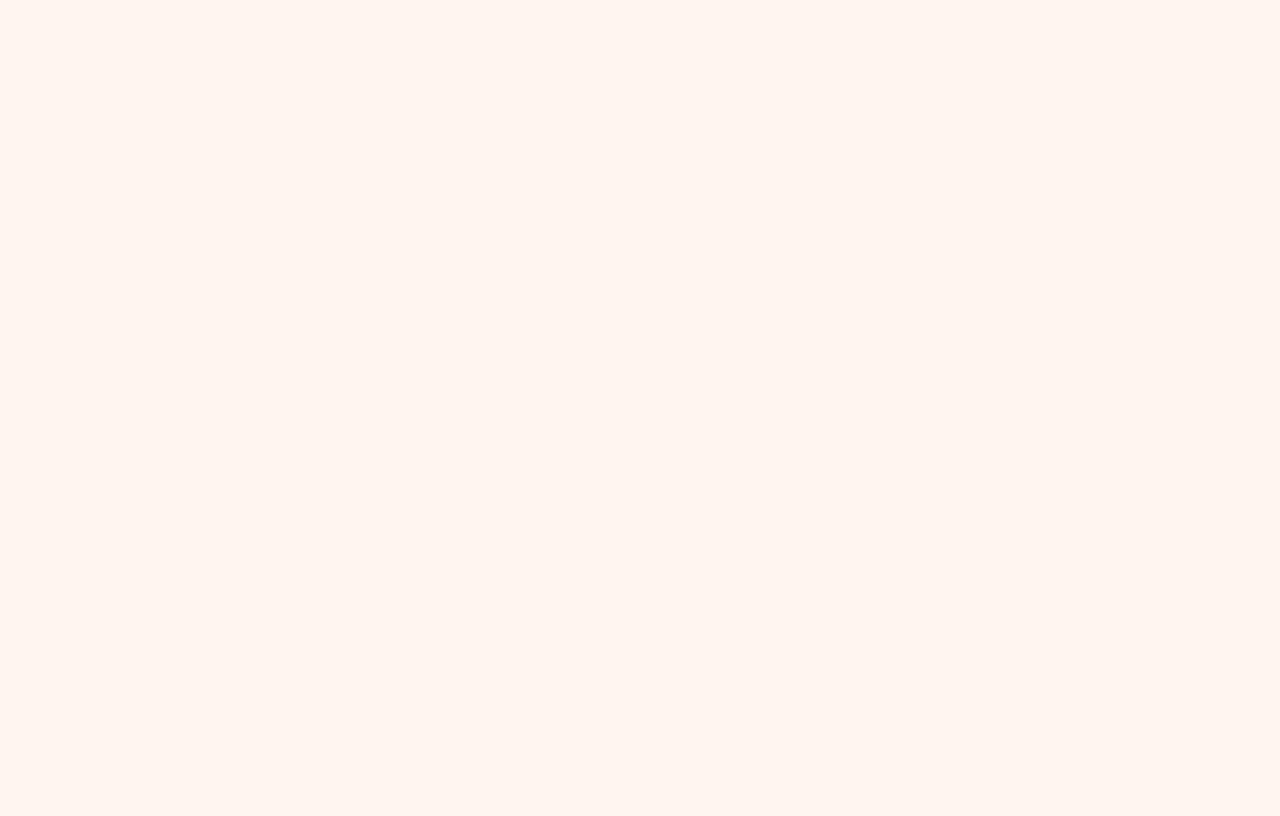
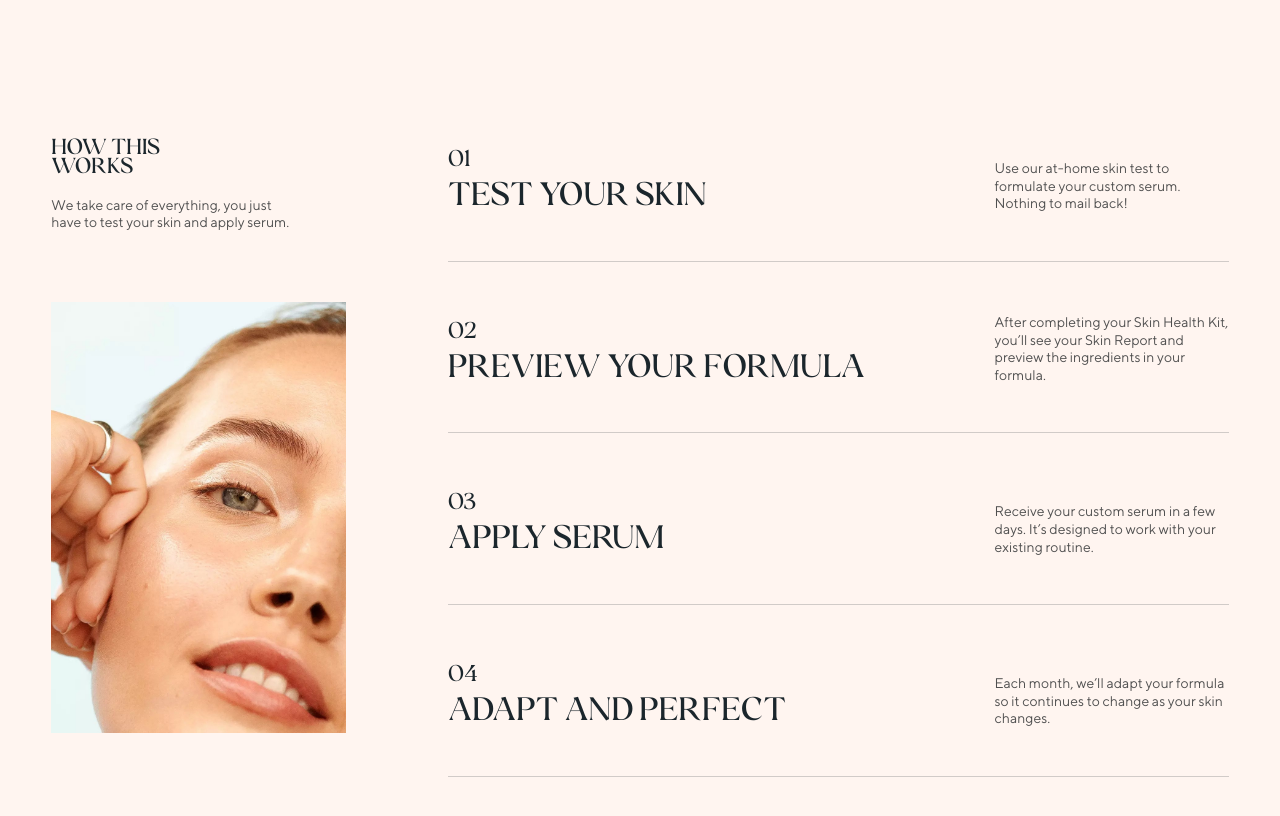
Before and after one commit to vittoriobusatta/Muteza, a React (Create React App) app: page / in a window 1280 px wide. Shown: the part 1900-2716 px from the top of the page. Before the commit the page ends 2038 px from the top, so only its background shows below. Built offline with nearby package versions, Linux system fonts and the light colour scheme.

Commit message:
add how section

```diff
--- a/src/App.js
+++ b/src/App.js
@@ -1,6 +1,7 @@
 import About from "./components/About";
 import Awwards from "./components/Awwards";
 import Header from "./components/Header";
+import How from "./components/How";
 import Landing from "./components/Landing";
 import "./scss/styles.scss";
 
@@ -11,6 +12,7 @@ function App() {
       <Awwards />
       <Landing />
       <About />
+      <How />
     </>
   );
 }
--- /dev/null
+++ b/src/components/How.js
@@ -0,0 +1,87 @@
+import React from "react";
+import how3 from "../assets/images/how3.jpg";
+
+
+function How() {
+  return (
+    <div>
+      <section class="c-how col-12" data-scroll-section="">
+        <div
+          class="c-how_title col-3 is-inview"
+          data-scroll=""
+          data-scroll-speed="1.6"
+        >
+          <h2 data-scroll="" class="o-h2 detect is-inview">
+            <span class="row">
+              <span>HOW THIS</span>
+            </span>
+            <span class="row">
+              <span>WORKS</span>
+            </span>
+          </h2>
+          <p>
+            We take care of everything, you just have to test your skin and
+            apply serum.
+          </p>
+          <div
+            class="img-detect is-inview"
+            data-scroll=""
+            data-scroll-offset="10%"
+          >
+            <img src={how3} alt="lady" />
+          </div>
+        </div>
+        <div class="c-how_steps col-9">
+          <ul>
+            <li>
+              <h3>
+                <span>01</span>
+                <br />
+                Test your skin
+              </h3>
+              <p>
+                Use our at-home skin test to formulate your custom serum.
+                Nothing to mail back!
+              </p>
+            </li>
+            <li>
+              <h3>
+                <span>02</span>
+                <br />
+                Preview Your Formula
+              </h3>
+              <p>
+                After completing your Skin Health Kit, you’ll see your Skin
+                Report and preview the ingredients in your formula.
+              </p>
+            </li>
+            <li>
+              <h3>
+                <span>03</span>
+                <br />
+                Apply Serum
+              </h3>
+              <p>
+                Receive your custom serum in a few days. It’s designed to work
+                with your existing routine.
+              </p>
+            </li>
+            <li>
+              <h3>
+                <span>04</span>
+                <br />
+                Adapt and Perfect
+              </h3>
+              <p>
+                Each month, we’ll adapt your formula so it continues to change
+                as your skin changes.
+              </p>
+            </li>
+          </ul>
+        </div>
+      </section>
+    </div>
+  );
+}
+
+export default How;
--- /dev/null
+++ b/src/scss/04-components/_how.scss
@@ -0,0 +1,45 @@
+.c-how{
+    display: flex;
+    align-items: flex-start;
+    padding: 0 4vw;
+    padding-bottom: 15vh;
+  }
+
+  .c-how_title p{
+    padding-top: 20px;
+    width: 85%;
+    margin-bottom: 20px;
+  }
+
+  .c-how_title img{
+    margin-top: 50px;
+    width: 100%;
+  }
+
+  .c-how_steps{
+    padding-left: 8vw;
+  }
+
+  .c-how_steps ul li{
+    display: flex;
+    align-items: flex-end;
+    justify-content: space-between;
+    padding: 6vh 0;
+    border-bottom: 1px solid rgba(27, 39, 44, 0.2);
+  }
+
+  .c-how_steps ul li:first-child{
+    padding-top: 0;
+  }
+
+  .c-how_steps h3{
+    font-size: 2.8vw;
+  }
+
+  .c-how_steps ul li h3 span{
+    font-size: 2vw;
+  }
+
+  .c-how_steps ul li p{
+    width: 30%;
+  }
--- a/src/scss/styles.scss
+++ b/src/scss/styles.scss
@@ -12,4 +12,5 @@
 
 @import './04-components/landing';
 @import './04-components/about';
+@import './04-components/how';
 @import './04-components/awwards';
```
